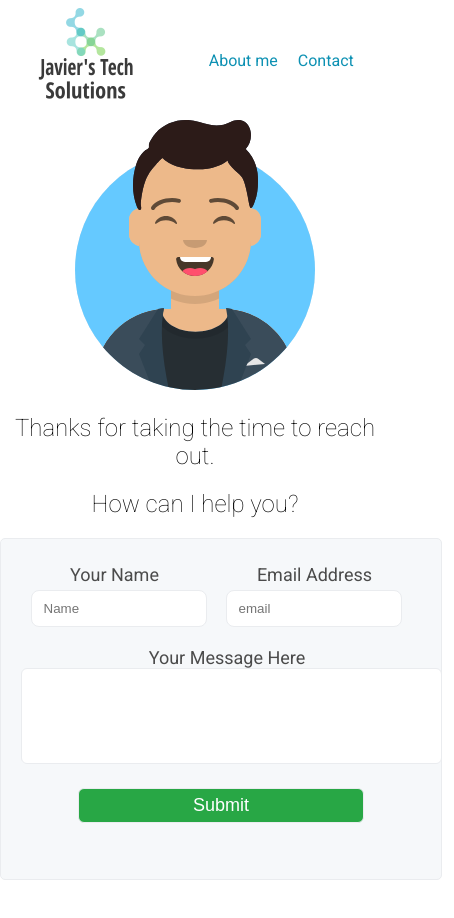
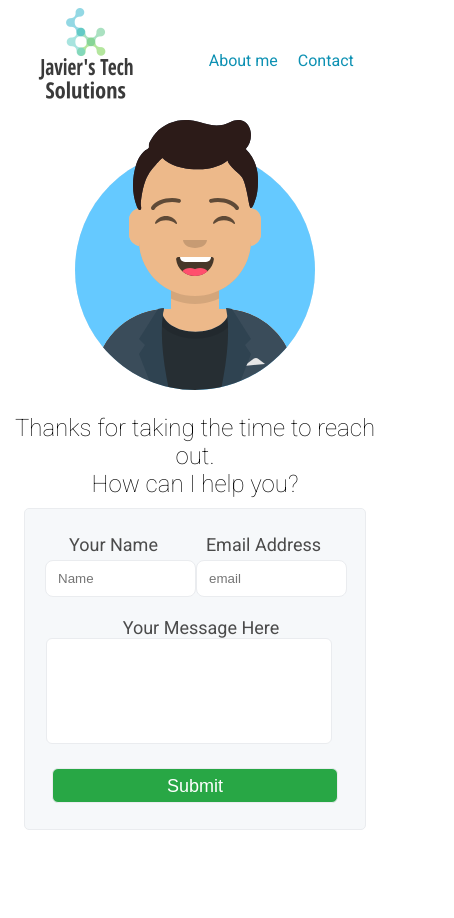
Before and after one commit to GutsAndBlood/react-portfolio, a React (Create React App) app: page /react-portfolio/contact in a window 390 px wide. Shown: the top 918 px of the page, 454 px wide, since content can reach past the window. Built offline with nearby package versions, Linux system fonts and the light colour scheme.

Commit message:
done with callme seccion and contact v1.0

```diff
--- a/src/Components/CallMe/Callme.css
+++ b/src/Components/CallMe/Callme.css
@@ -6,7 +6,6 @@
     margin-left: 20%;
     border-radius: 5px;
     margin-bottom: -30px;
-    z-index: 1;
 }
 
 .callMeFlex{
@@ -15,7 +14,6 @@
     gap: 2em;
     justify-content: center;
     align-items: center;
-    z-index: 2;
 }
 
 .buttonTalk{
@@ -31,6 +29,54 @@
 
 .buttonTalk:hover {
     transition: 0.4s;
-    background-color: #3f996c; /* Green */
+    background-color: #3f996c;
     color: white;
 }
+
+@media (max-width: 500px){
+
+    .callMeBox{
+
+        background-color: #005f6c;
+        border-radius: 5px;
+        width: 90%;
+        margin: auto;
+        margin-top: 100px;
+        margin-bottom: -30px;
+    }
+
+    .callMeFlex{
+        display: flex;
+        flex-direction: row;
+        justify-content: space-between;
+        align-items: center;
+        gap: 1em;
+    }
+
+    .callMeFlex h3{
+        font-size:4vw;
+        margin-left: 10px;
+    }
+
+    .callMeFlex p{
+        font-size:3.5vw;
+        text-align: center;
+    }
+
+    .buttonTalk{
+        border: 3px solid #3f996c;
+        height: 45px;
+        width: 150px;
+        font-size:4vw;
+        background-color: Transparent;
+        background-repeat:no-repeat;
+        color: white;
+        margin-right: 10px;
+    }
+
+    .buttonTalk:hover {
+        transition: 0.4s;
+        background-color: #3f996c;
+        color: white;
+    }
+}
--- a/src/Components/CallMe/Callme.js
+++ b/src/Components/CallMe/Callme.js
@@ -8,13 +8,11 @@ const Callme = () => {
 
     return(
         <section className='callMeBox'>
-            <div>
                 <div className="callMeFlex">
                     <h3>Start a Project</h3>
                     <p>Interested in working together? Let&apos;s schedule a call</p>
                     <button onClick={() => history.push('/react-portfolio/contact')} className="buttonTalk">Let&apos;s Talk</button>
                 </div>
-            </div>
         </section>
     )
 
--- a/src/Components/ContactMe/ContactMe.css
+++ b/src/Components/ContactMe/ContactMe.css
@@ -83,3 +83,39 @@ outline: none !important;
 .loginForm button:hover{
     background-color:#22863a;
 }
+
+
+@media (max-width: 500px){
+
+    .contactMeh2 {
+        margin-top: 20px;
+    }
+
+    .contactMeh2 h2{
+        font-weight: 100;
+        margin-bottom: 0px;
+        margin-top: 0px;
+    }
+
+    .loginForm{
+        margin-top: 10px;
+        width: 300px;
+        height: 280px;
+        padding: 20px;
+        margin-left: auto;
+        margin-right: auto;
+        margin-bottom: 150px;
+        color: #4b4b4b;
+    }
+
+    .loginForm input{
+        width: 125px;
+        height: 25px;
+    }
+
+
+textarea{
+    height: 100px;
+    width: 280px;
+}
+}
```
